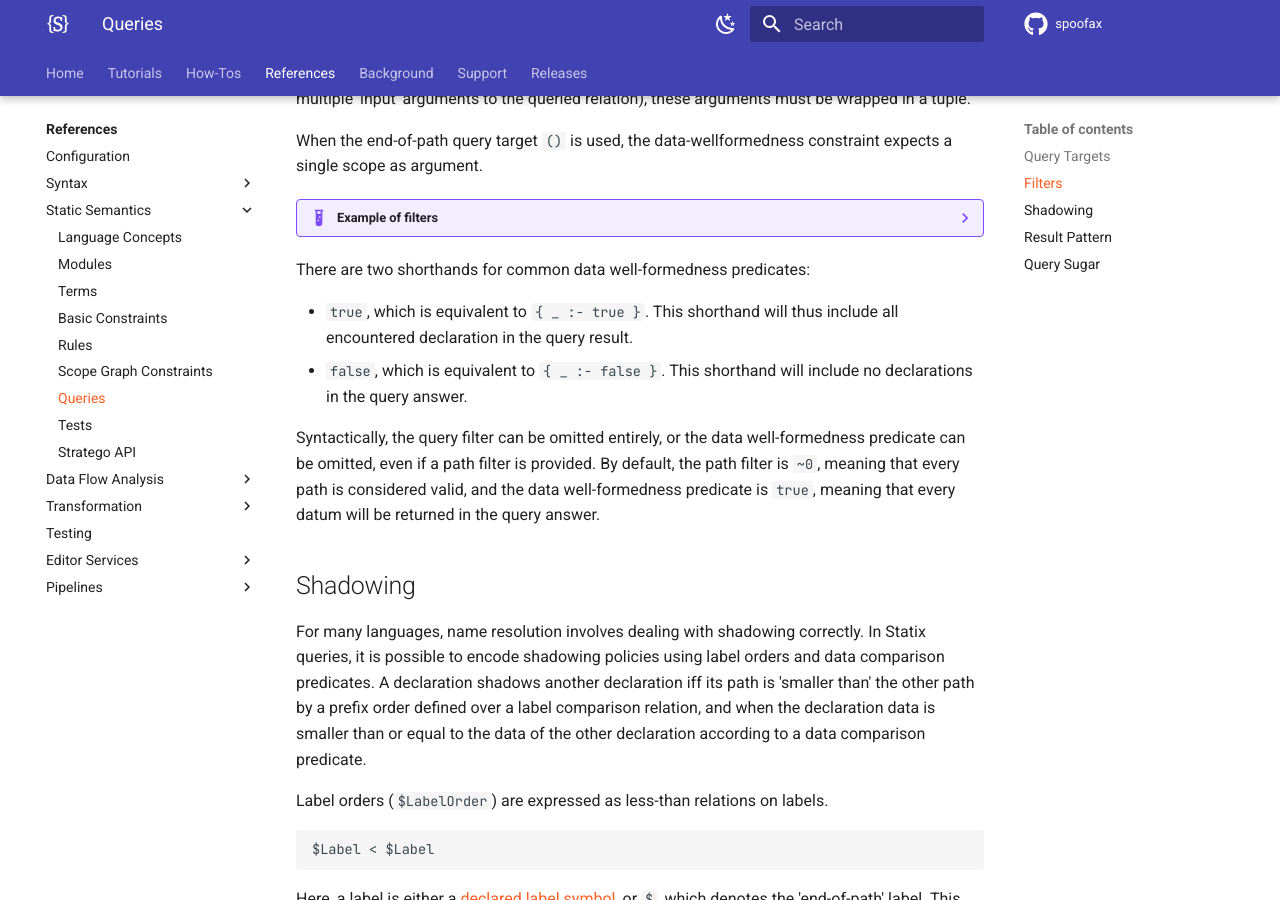
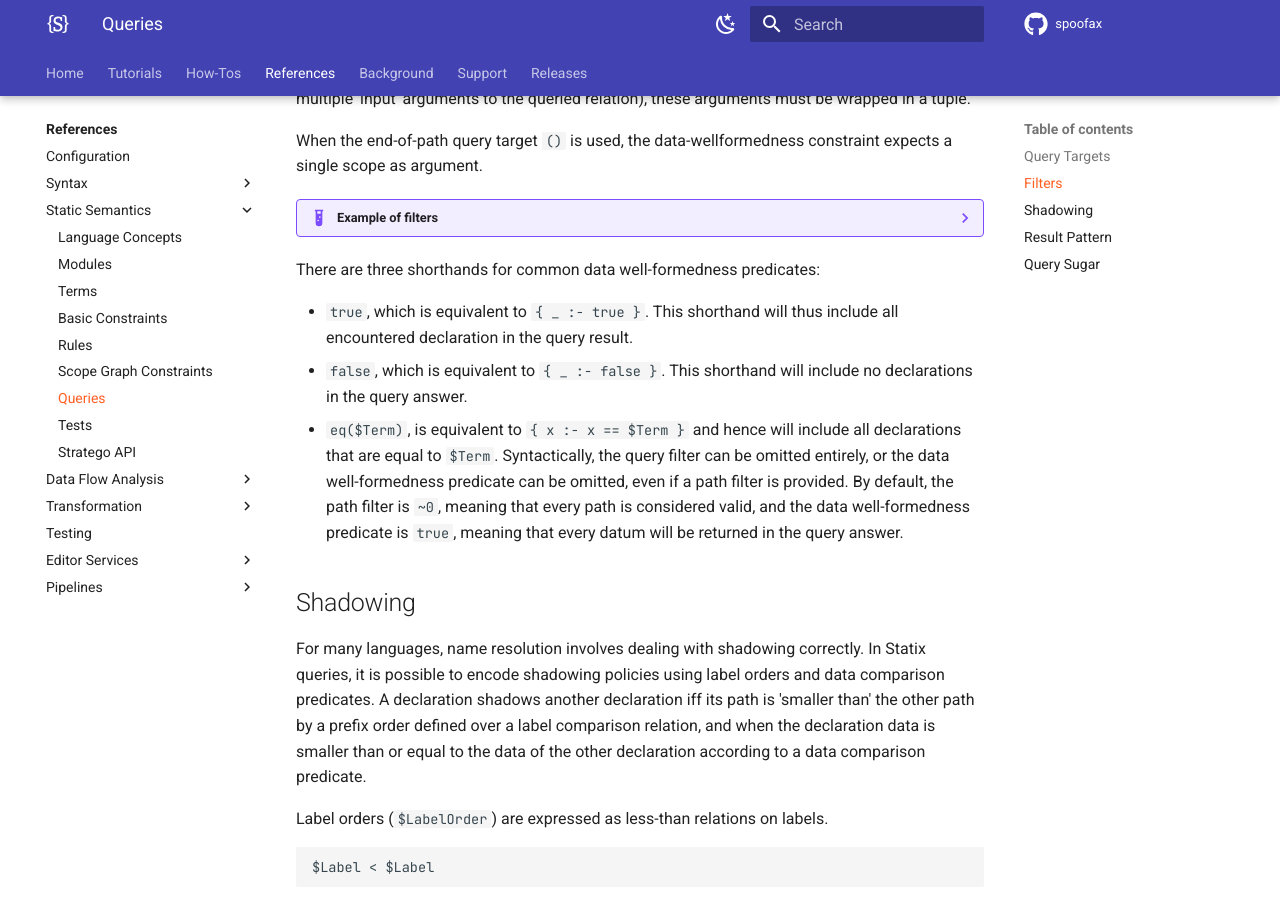
Before and after one commit to pdmosses/metaborg.github.io, an MkDocs documentation site: the page built from docs/references/statix/queries.md, in a window 1280 px wide and 900 px high, scrolled down 1955 px. Built offline with MkDocs 1.6.1 and Material for MkDocs 9.7.7, drawn with Linux system fonts in a browser that asks for light colours; comment, search, counter and statistics services are not loaded.

Commit message:
Add docs for  construct

```diff
--- a/docs/references/statix/queries.md
+++ b/docs/references/statix/queries.md
@@ -125,17 +125,14 @@ expects a single scope as argument.
     generated, which cannot be solved successfully. Hence, only the declaration
     for `"x"` is included in the eventual query answer.
 
-There are two shorthands for common data well-formedness predicates:
+There are three shorthands for common data well-formedness predicates:
 
 - `true`, which is equivalent to `{ _ :- true }`. This shorthand
   will thus include all encountered declaration in the query result.
 - `false`, which is equivalent to `{ _ :- false }`. This shorthand
   will include no declarations in the query answer.
-<!---
-This pattern does not yet work correctly
-- `{ $Pattern }`, is equivalent to `{ $Pattern :- true }` and hence will include
-  all declarations that match `$Pattern`.
--->
+- `eq($Term)`, is equivalent to `{ x :- x == $Term }` and hence will include
+  all declarations that are equal to `$Term`.
 Syntactically, the query filter can be omitted entirely, or the data well-formedness
 predicate can be omitted, even if a path filter is provided. By default, the
 path filter is `~0`, meaning that every path is considered valid, and the data
```
Also changed, not shown: docs/references/statix/terms.md (+1 -1 lines).
